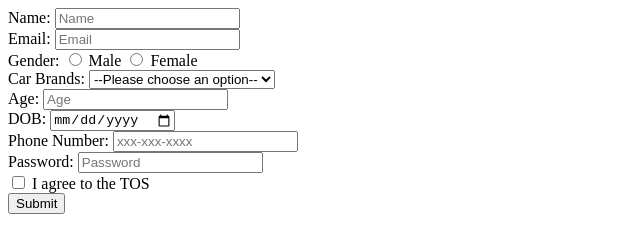
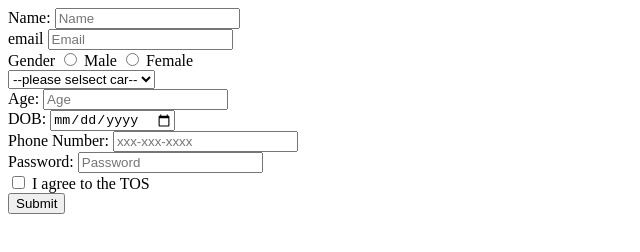
Before and after one commit to acciojob/signup-form-car-vikramsinghrana1996, a website: page main.html in a window 1280 px wide. Shown: the whole page, without its empty margins (0-640 px from the left). Drawn offline with Linux system fonts and the light colour scheme.

Commit message:
created a submission

```diff
--- a/main.html
+++ b/main.html
@@ -9,30 +9,28 @@
 </head>
 <body>
     <form action="#" method="post">
-        <label for="name">Name:</label>
-        <input type="text" id="name" name="name" placeholder="Name" required>
-        <br>
-
-        <label for="email">Email:</label>
-        <input type="email" id="email" name="email" placeholder="Email" required>
-        <br>
-
-        <label>Gender:</label>
-        <input type="radio" id="gender_m" name="gender" value="male" required>
-        <label for="gender_m">Male</label>
+		<label for="name">Name:</label>
+		<input type="text" id="name" placeholder="Name"required>
+		<br>
+		<label for="email">email</label>
+		<input type="email" id="email" placeholder="Email"required>
+		<br>
+		<label for ="gender">Gender</label>
+		<input type="radio" id="gender_m" name="gender" value="male" required>
+		<label for="gender"gender_m">Male</label>
         <input type="radio" id="gender_f" name="gender" value="female" required>
         <label for="gender_f">Female</label>
         <br>
-
-        <label for="cars">Car Brands:</label>
-        <select id="cars" name="cars" required>
-            <option value="" disabled selected>--Please choose an option--</option>
-            <option value="toyota">Toyota</option>
-            <option value="honda">Honda</option>
+		<label for "car brands"car brand:></label>
+		<select id="cars" name="cars"required>
+			<option value=""disabled selected>--please selsect car--</option>
+			<option >toyato</option>
+			 <option value="honda">Honda</option>
             <option value="ford">Ford</option>
             <option value="bmw">BMW</option>
         </select>
         <br>
+
 
         <label for="age">Age:</label>
         <input type="number" id="age" name="age" placeholder="Age" required>
@@ -56,5 +54,8 @@
 
         <button type="submit">Submit</button>
     </form>
+
+
+
 </body>
 </html>
```
